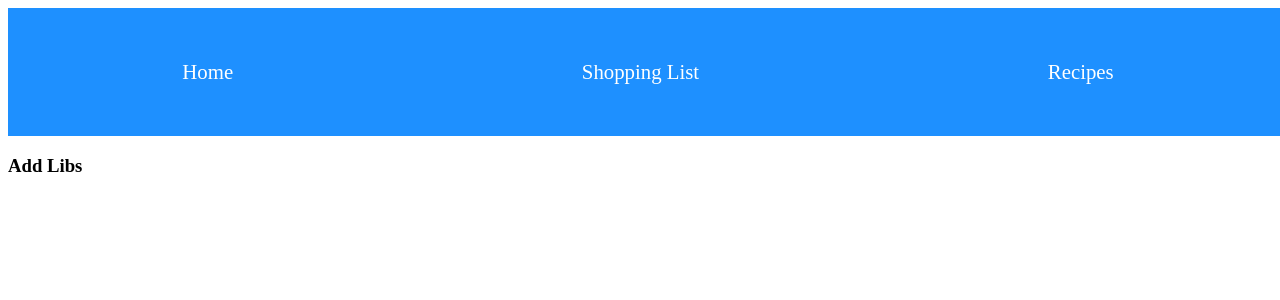
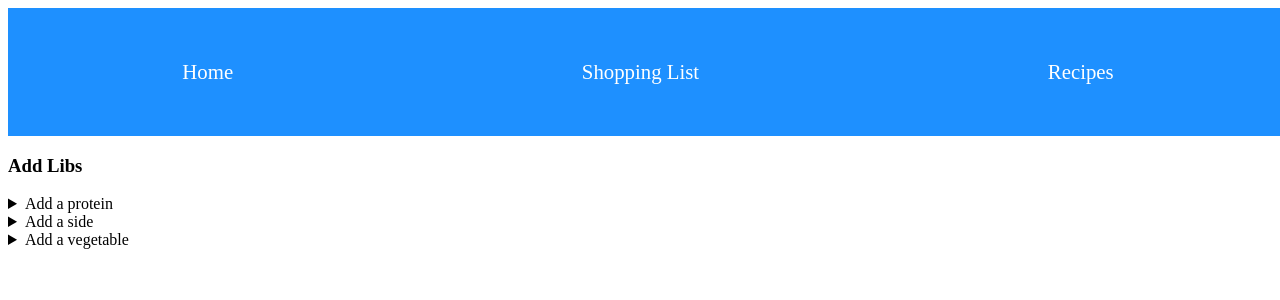
Before and after one commit to martucazpo/three-apps-login, a React (Create React App) app: page /addlibs in a window 1280 px wide. Shown: the top 300 px of the page. Built offline with nearby package versions, Linux system fonts and the light colour scheme.

Commit message:
most of addlibs finished, just missing final sentences

```diff
--- a/src/add-libs/AddLibs.jsx
+++ b/src/add-libs/AddLibs.jsx
@@ -1,10 +1,70 @@
-import React from "react";
+import React, { createRef } from "react";
+import FoodInputPanel from "./FoodInputPanel";
+import SelectInputsPanel from "./SelectInputsPanel";
 
 class AddLibs extends React.Component {
+  closeproteins = createRef();
+  closesides = createRef();
+  closevegetables = createRef();
+  constructor() {
+    super();
+    this.state = {
+      user: {
+        foods: {
+          proteins: [],
+          sides: [],
+          vegetables: [],
+        },
+      },
+      protein: "",
+      side: "",
+      vegetable: "",
+      sentence: "",
+    };
+    this.handleChange = this.handleChange.bind(this);
+    this.addFood = this.addFood.bind(this);
+  }
+  handleChange(e) {
+    let { name, value } = e.target;
+    this.setState({
+      ...this.state,
+      [name]: value,
+    });
+  }
+  addFood(e) {
+    e.preventDefault();
+    let key = e.target.childNodes[1].name;
+    this["close" + key + "s"].current.open = false;
+    this.setState({
+      ...this.state,
+      user: {
+        ...this.state.user,
+        foods: {
+          ...this.state.user.foods,
+          [key + "s"]: [this.state[key], ...this.state.user.foods[key + "s"]],
+        },
+      },
+      [key]: "",
+    });
+  }
   render() {
     return (
       <React.Fragment>
         <h3>Add Libs</h3>
+        <FoodInputPanel
+          state={this.state}
+          handleChange={this.handleChange}
+          closeproteins={this.closeproteins}
+          closesides={this.closesides}
+          closevegetables={this.closevegetables}
+          handleSubmit={this.addFood}
+        />
+        {Object.values(this.state.user.foods).every((arr) => arr.length > 0) ? (
+          <SelectInputsPanel
+            handleChange={this.handleChange}
+            state={this.state}
+          />
+        ) : null}
       </React.Fragment>
     );
   }
--- /dev/null
+++ b/src/add-libs/FoodInputPanel.jsx
@@ -0,0 +1,42 @@
+const FoodForm = (props) => {
+  return (
+    <details ref={props["close" + props.name + "s"]}>
+      <summary>Add a {props.name}</summary>
+      <form onSubmit={props.handleSubmit}>
+        <label htmlFor={props.name}>
+          {props.name.replace(props.name[0], props.name[0].toUpperCase())}:
+        </label>
+        <input
+          name={props.name}
+          value={props.state[props.name]}
+          onChange={(e) => props.handleChange(e)}
+          type="text"
+          required
+        />
+        <button type="submit">add</button>
+      </form>
+    </details>
+  );
+};
+
+const FoodInputPanel = (props) => {
+  let macros = ["protein", "side", "vegetable"];
+  return (
+    <div>
+      {macros.map((mac) => (
+        <FoodForm
+          key={mac}
+          name={mac}
+          state={props.state}
+          handleSubmit={props.handleSubmit}
+          handleChange={props.handleChange}
+          closeproteins={props.closeproteins}
+          closesides={props.closesides}
+          closevegetables={props.closevegetables}
+        />
+      ))}
+    </div>
+  );
+};
+
+export default FoodInputPanel;
--- /dev/null
+++ b/src/add-libs/SelectInputsPanel.jsx
@@ -0,0 +1,45 @@
+const Option = (props) => {
+  let formatted = props.option
+    .split(" ")
+    .map(
+      (word) =>
+        (word = word.toLowerCase().replace(word[0], word[0].toUpperCase())),
+    )
+    .join(" ");
+  return <option value={props.option}>{formatted}</option>;
+};
+
+const Select = (props) => {
+  let plural = props.name + "s";
+  return (
+    <>
+      <label htmlFor={props.name}>
+        {plural.replace(plural[0], plural[0].toUpperCase())}:
+      </label>
+      <select name={props.name} onChange={props.handleChange}>
+        <Option option={"-- " + plural + " --"} />
+        {props.state.user.foods[plural].map((macro) => (
+          <Option key={props.name + "-" + macro} option={macro} />
+        ))}
+      </select>
+    </>
+  );
+};
+
+const SelectInputsPanel = (props) => {
+  let categories = ["protein", "side", "vegetable"];
+  return (
+    <div>
+      {categories.map((category) => (
+        <Select
+          key={category}
+          name={category}
+          handleChange={props.handleChange}
+          state={props.state}
+        />
+      ))}
+    </div>
+  );
+};
+
+export default SelectInputsPanel;
```
